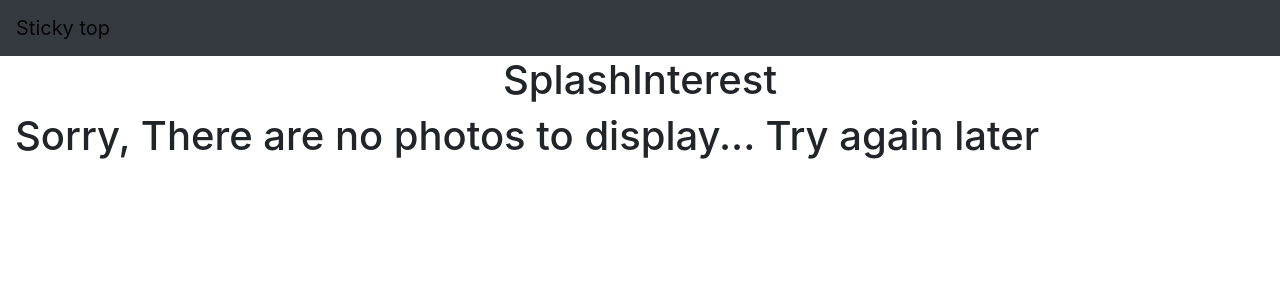
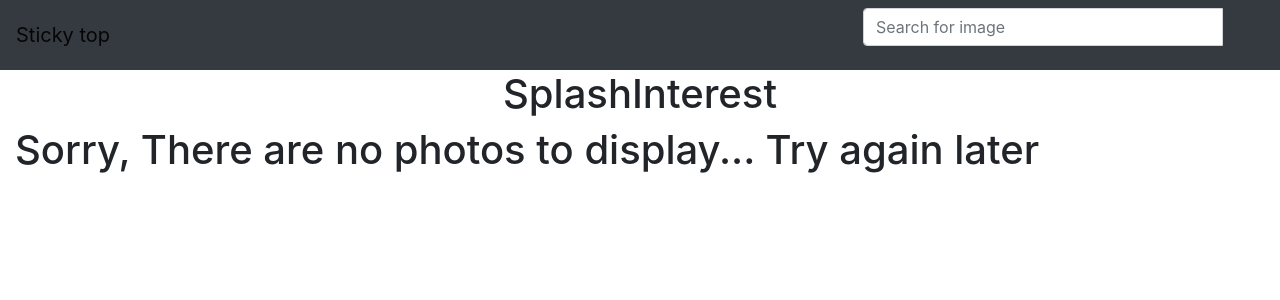
Before and after one commit to wesleymutwiri/gallery2, a Django app: page / in a window 1280 px wide. Shown: the top 300 px of the page. Run offline with Django 3.2, Linux system fonts and the light colour scheme; data that the repository does not hold is empty; some libraries are stand-ins or nearby versions; some web fonts are replaced.

Commit message:
added functional search function

```diff
--- a/g2/templates/navbar.html
+++ b/g2/templates/navbar.html
@@ -1,3 +1,16 @@
 <nav class="navbar sticky-top navbar-light bg-dark">
     <a class="navbar-brand" href="#">Sticky top</a>
+    <div class="col-sm-4 col-md-4 navbar-right">
+        <form action="{% url 'search_images'%}" class="navbar-form" role="search">
+            <div class="input-group">
+                <input type="text" class="form-control" placeholder="Search for image" name="search_images">
+                <div class="input-group-btn">
+                    <button class="btn btn-default" type="submit">
+                        <i class="glyphicon glyphicon-search"></i>
+                    </button>
+                </div>
+            </div>
+
+        </form>
+    </div>
 </nav>
--- a/g2/urls.py
+++ b/g2/urls.py
@@ -3,7 +3,8 @@
 from django.conf import settings
 from django.conf.urls.static import static
 urlpatterns =[
-    url('^$', views.index, name='index'),
+    url(r'^$', views.index, name='index'),
+    url(r'^search/', views.search_images, name = 'search_images'),
 ]
 
 if settings.DEBUG:
--- a/g2/views.py
+++ b/g2/views.py
@@ -18,8 +18,8 @@
         write = request.GET.get("image")
         found = Images.search_by_image(write)
         message = f"{write}"
-        return render(request,'search.html',{"message":message,"found":found})
+        return render(request,'g2/search.html',{"message":message,"found":found})
 
     else:
         message = "No search image found within the database"
-        return render(request,'search.html',{"message":message})
+        return render(request,'g2/search.html',{"message":message})
```
Also changed, not shown: g2/templates/g2/search.html (+22 -0 lines).
